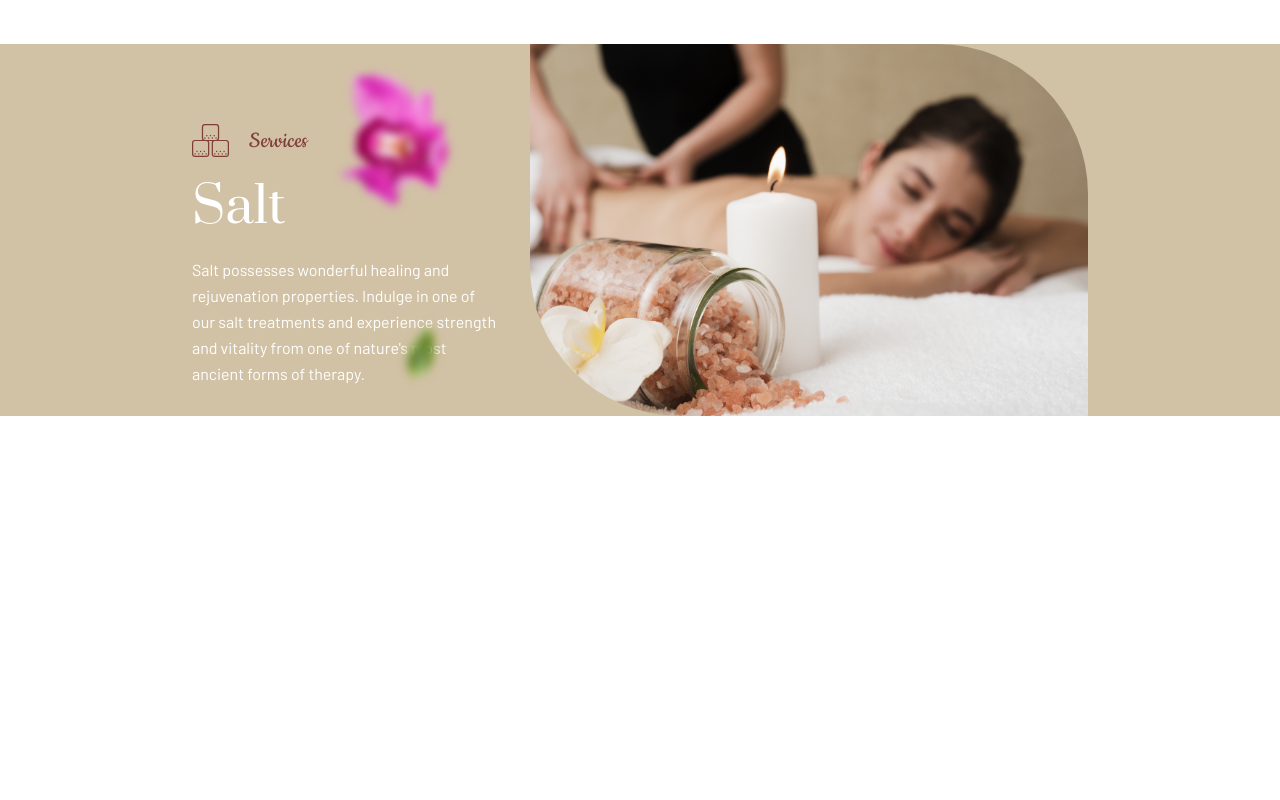
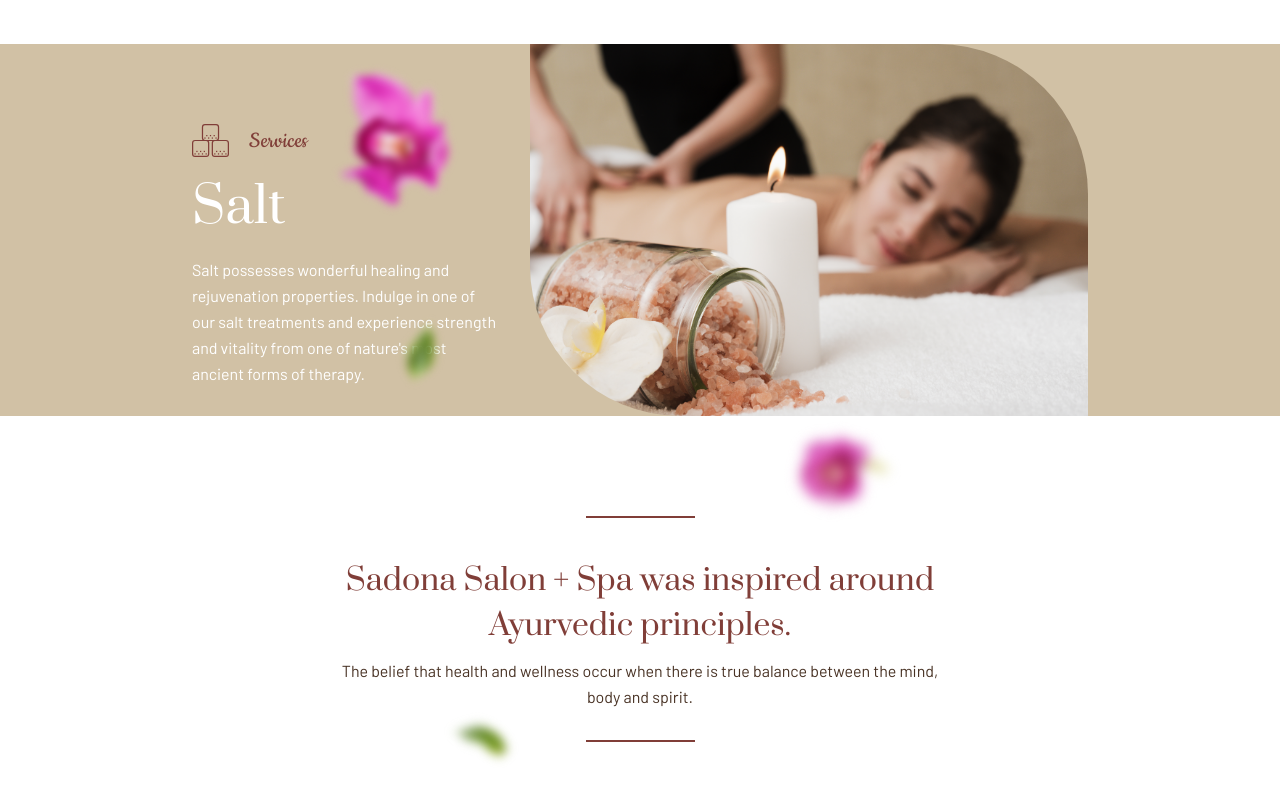
Before and after one commit to MarijanaHornjak/Sadona-Hair-and-Spa, a React (Create React App) app: page / in a window 1280 px wide. Shown: the part 3328-4128 px from the top of the page. Before the commit the page ends 3784 px from the top, so only its background shows below. Built offline with nearby package versions, Linux system fonts and the light colour scheme.

Commit message:
added ayurveda section

```diff
--- a/src/App.js
+++ b/src/App.js
@@ -1,4 +1,5 @@
 import "./App.scss";
+import Ayurveda from "./components/Ayurveda/Ayurveda";
 import BridalServices from "./components/BridalServices/BridalServices";
 import Header from "./components/Header/Header";
 import Hero from "./components/Hero/Hero";
@@ -19,6 +20,7 @@ function App() {
       <SpaServices />
       <BridalServices />
       <SaltServices />
+      <Ayurveda />
     </div>
   );
 }
--- /dev/null
+++ b/src/components/Ayurveda/Ayurveda.js
@@ -0,0 +1,26 @@
+import React from "react";
+import "./Ayurveda.scss";
+import Floral1 from "../../assets/flowers&leafs/cvet 1.png";
+import Leaf2 from "../../assets/flowers&leafs/2.png";
+
+const Ayurveda = () => {
+  return (
+    <section className="ayurveda-section">
+      <div className="ayurveda-container">
+        <img src={Floral1} alt="floral" className="ayurveda-floral" />
+        <div className="ayurveda-line upper-line"></div>
+        <p className="ayurveda-main-text">
+          Sadona Salon + Spa was inspired around Ayurvedic principles.
+        </p>
+        <p className="ayurveda-small-text">
+          The belief that health and wellness occur when there is true balance
+          between the mind, body and spirit.
+        </p>
+        <div className="ayurveda-line bottom-line"></div>
+        <img src={Leaf2} alt="leaf" className="ayurveda-leaf" />
+      </div>
+    </section>
+  );
+};
+
+export default Ayurveda;
--- /dev/null
+++ b/src/components/Ayurveda/Ayurveda.scss
@@ -0,0 +1,49 @@
+@import "../../index.scss";
+
+.ayurveda-container {
+  @extend .container-align-inside;
+  padding: 3rem 0;
+  display: flex;
+  flex-direction: column;
+  justify-content: center;
+  text-align: center;
+  position: relative;
+
+  .ayurveda-line {
+    height: 0.2rem;
+    background-color: $rotten-cherry;
+    width: 10.9rem;
+    margin: 3rem;
+    align-self: center;
+  }
+  .ayurveda-main-text {
+    font-size: 3rem;
+    line-height: 4.5rem;
+    font-family: "Prata", serif;
+    color: $rotten-cherry;
+    margin: 1rem 0;
+  }
+
+  .ayurveda-small-text {
+    font-size: 1.6rem;
+    line-height: 2.6rem;
+    font-family: "Barlow", sans-serif;
+    color: $dark-brown;
+  }
+  .ayurveda-floral {
+    position: absolute;
+    top: -6rem;
+    right: 3rem;
+    transform: matrix(-0.91, -0.41, 0.41, -0.91, 0, 0);
+    filter: blur(5px);
+  }
+  .ayurveda-leaf {
+    position: absolute;
+    width: 7rem;
+    height: 4.6rem;
+    filter: blur(5px);
+    bottom: 4rem;
+    left: 12rem;
+    transform: rotate(45deg);
+  }
+}
```
